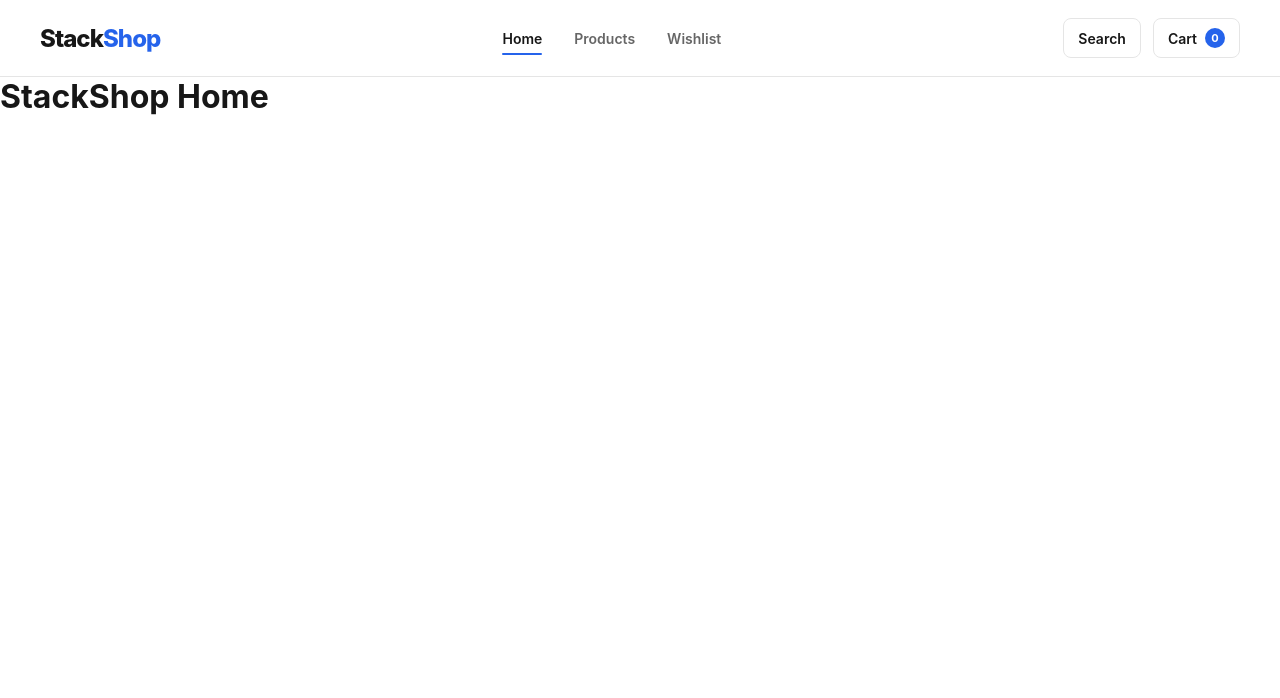
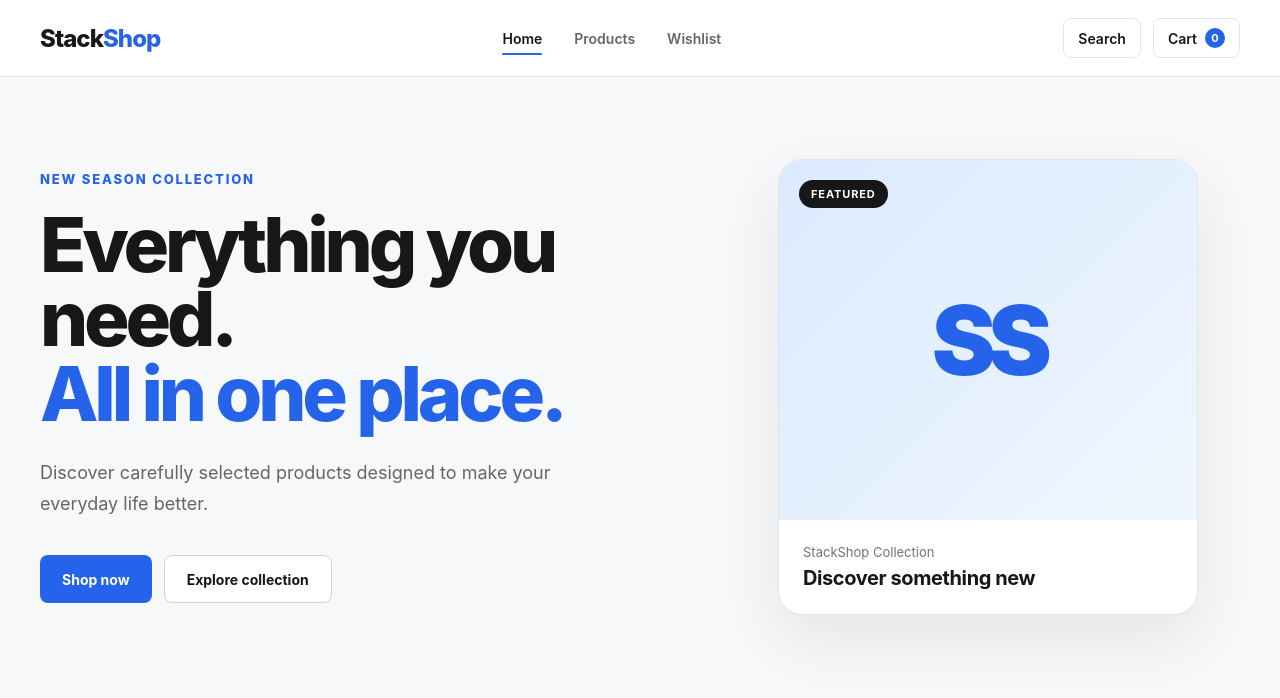
Before and after one commit to abdikadirjerry/stackshop, a React (Vite) app: page / in a window 1280 px wide. Shown: the top 698 px of the page. Built offline with nearby package versions, Linux system fonts and the light colour scheme.

Commit message:
feat: build StackShop homepage hero section

```diff
--- /dev/null
+++ b/src/components/common/SectionContainer.jsx
@@ -0,0 +1,5 @@
+function SectionContainer({ children, className = "" }) {
+  return <div className={`section-container ${className}`}>{children}</div>;
+}
+
+export default SectionContainer;
--- /dev/null
+++ b/src/pages/Home.css
@@ -0,0 +1,210 @@
+.section-container {
+  width: min(1200px, calc(100% - 48px));
+  margin: 0 auto;
+}
+
+.hero-section {
+  overflow: hidden;
+  background-color: #f7f8fa;
+}
+
+.hero-content {
+  display: grid;
+  min-height: 620px;
+  grid-template-columns: 1.1fr 0.9fr;
+  align-items: center;
+  gap: 80px;
+  padding: 80px 0;
+}
+
+.hero-text {
+  max-width: 650px;
+}
+
+.hero-label {
+  margin-bottom: 20px;
+  color: #2563eb;
+  font-size: 13px;
+  font-weight: 800;
+  letter-spacing: 0.14em;
+}
+
+.hero-title {
+  color: #171717;
+  font-size: clamp(48px, 6vw, 76px);
+  font-weight: 800;
+  line-height: 0.98;
+  letter-spacing: -0.055em;
+}
+
+.hero-title span {
+  display: block;
+  color: #2563eb;
+}
+
+.hero-description {
+  max-width: 560px;
+  margin-top: 28px;
+  color: #666666;
+  font-size: 18px;
+  line-height: 1.7;
+}
+
+.hero-actions {
+  display: flex;
+  align-items: center;
+  gap: 12px;
+  margin-top: 36px;
+}
+
+.hero-primary-button,
+.hero-secondary-button {
+  display: inline-flex;
+  min-height: 48px;
+  align-items: center;
+  justify-content: center;
+  border-radius: 8px;
+  padding: 0 22px;
+  font-size: 14px;
+  font-weight: 700;
+  transition:
+    transform 0.2s ease,
+    background-color 0.2s ease,
+    border-color 0.2s ease;
+}
+
+.hero-primary-button {
+  background-color: #2563eb;
+  color: #ffffff;
+}
+
+.hero-primary-button:hover {
+  background-color: #1d4ed8;
+  transform: translateY(-2px);
+}
+
+.hero-secondary-button {
+  border: 1px solid #d4d4d4;
+  background-color: #ffffff;
+  color: #171717;
+}
+
+.hero-secondary-button:hover {
+  border-color: #a3a3a3;
+  transform: translateY(-2px);
+}
+
+.hero-visual {
+  display: flex;
+  align-items: center;
+  justify-content: center;
+}
+
+.hero-card {
+  position: relative;
+  width: min(100%, 420px);
+  overflow: hidden;
+  border: 1px solid #e5e5e5;
+  border-radius: 24px;
+  background-color: #ffffff;
+  box-shadow: 0 24px 60px rgba(0, 0, 0, 0.08);
+}
+
+.hero-card-badge {
+  position: absolute;
+  top: 20px;
+  left: 20px;
+  z-index: 2;
+  border-radius: 999px;
+  padding: 7px 12px;
+  background-color: #171717;
+  color: #ffffff;
+  font-size: 11px;
+  font-weight: 700;
+  text-transform: uppercase;
+  letter-spacing: 0.08em;
+}
+
+.hero-card-image {
+  display: flex;
+  height: 360px;
+  align-items: center;
+  justify-content: center;
+  background: linear-gradient(135deg, #dbeafe, #eff6ff);
+}
+
+.hero-card-image span {
+  color: #2563eb;
+  font-size: 96px;
+  font-weight: 900;
+  letter-spacing: -0.08em;
+}
+
+.hero-card-content {
+  padding: 24px;
+}
+
+.hero-card-content p {
+  margin-bottom: 6px;
+  color: #737373;
+  font-size: 13px;
+}
+
+.hero-card-content strong {
+  color: #171717;
+  font-size: 20px;
+  letter-spacing: -0.02em;
+}
+
+@media (max-width: 900px) {
+  .hero-content {
+    grid-template-columns: 1fr;
+    gap: 56px;
+    padding: 64px 0;
+  }
+
+  .hero-text {
+    max-width: 720px;
+  }
+
+  .hero-visual {
+    justify-content: flex-start;
+  }
+}
+
+@media (max-width: 640px) {
+  .section-container {
+    width: calc(100% - 32px);
+  }
+
+  .hero-content {
+    min-height: auto;
+    padding: 52px 0 64px;
+  }
+
+  .hero-title {
+    font-size: 46px;
+  }
+
+  .hero-description {
+    font-size: 16px;
+  }
+
+  .hero-actions {
+    align-items: stretch;
+    flex-direction: column;
+  }
+
+  .hero-primary-button,
+  .hero-secondary-button {
+    width: 100%;
+  }
+
+  .hero-card-image {
+    height: 280px;
+  }
+
+  .hero-card-image span {
+    font-size: 72px;
+  }
+}
--- a/src/pages/Home.jsx
+++ b/src/pages/Home.jsx
@@ -1,7 +1,53 @@
+import SectionContainer from "../components/common/SectionContainer";
+import "./Home.css";
+
 function Home() {
   return (
-    <main>
-      <h1>StackShop Home</h1>
+    <main className="home">
+      <section className="hero-section">
+        <SectionContainer>
+          <div className="hero-content">
+            <div className="hero-text">
+              <p className="hero-label">NEW SEASON COLLECTION</p>
+
+              <h1 className="hero-title">
+                Everything you need.
+                <span> All in one place.</span>
+              </h1>
+
+              <p className="hero-description">
+                Discover carefully selected products designed to make your
+                everyday life better.
+              </p>
+
+              <div className="hero-actions">
+                <a href="/products" className="hero-primary-button">
+                  Shop now
+                </a>
+
+                <a href="#featured" className="hero-secondary-button">
+                  Explore collection
+                </a>
+              </div>
+            </div>
+
+            <div className="hero-visual">
+              <div className="hero-card">
+                <div className="hero-card-badge">Featured</div>
+
+                <div className="hero-card-image">
+                  <span>SS</span>
+                </div>
+
+                <div className="hero-card-content">
+                  <p>StackShop Collection</p>
+                  <strong>Discover something new</strong>
+                </div>
+              </div>
+            </div>
+          </div>
+        </SectionContainer>
+      </section>
     </main>
   );
 }
```
